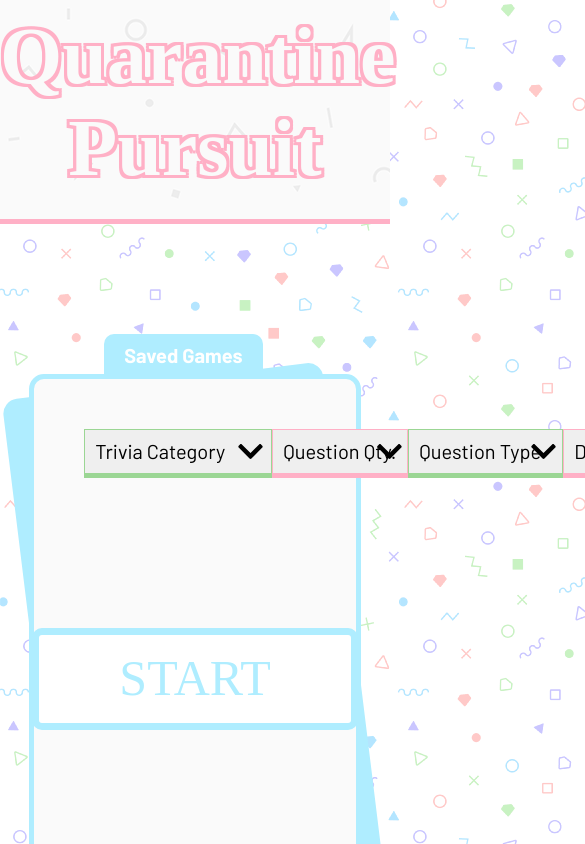
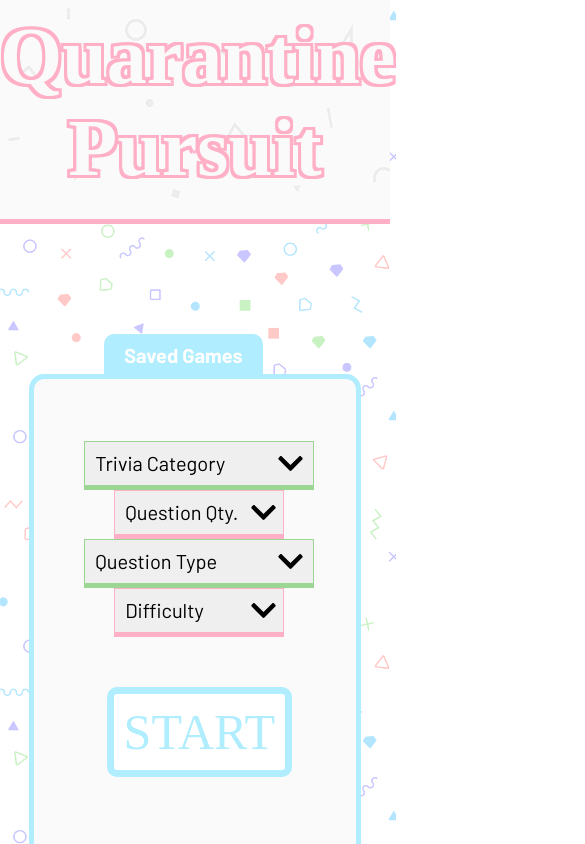
Before and after one commit to Quarantine-Pursuit/quarantineTrivia, a React (Create React App) app: page / in a window 390 px wide. Shown: the top 844 px of the page, 585 px wide, since content can reach past the window. Built offline with nearby package versions, Linux system fonts and the light colour scheme; a web font is replaced by a local one.

Commit message:
media query

```diff
--- a/src/App.css
+++ b/src/App.css
@@ -455,6 +455,66 @@ footer {
 /*    Responsive Styling     */
 /* ------------------------- */
 
+@media (max-width: 800px) {
+    .triviaContainer {
+        display: flex;
+        flex-wrap: wrap;
+        justify-content: center;
+        align-items: center;
+    }
+    .startGame {
+        margin-top: 50px;
+        height: 90px;
+        padding: 10px;
+    }
+    .select {
+        padding: 40px;
+    }
+
+    .triviaOptions {
+        flex-wrap: wrap;
+    }
+}
+
+@media (max-width: 590px) {
+    .triviaContainer {
+        height: 600px;
+        justify-content: space-evenly;
+        padding-top: 0;
+        flex-direction: column;
+    }
+
+    .triviaContainer::before {
+        content: none;
+    }
+
+    .gameNav {
+        min-width: 100%;
+    }
+
+    .questionBox {
+        padding-left: 0;
+    }
+    .gameMenu,
+    .counter {
+        padding-left: 0;
+        margin-left: 0;
+    }
+
+    .questionContainer {
+        margin-top: 0;
+    }
+
+    .submitAnswer {
+        margin: 30px auto 0;
+
+    }
+
+    h2 {
+        font-size: 1.2rem;
+    }
+}
+
 @media (max-width: 520px) {
     .popUp {
         height: 250px;
@@ -474,7 +534,45 @@ footer {
     }
 }
 
-@media (max-width: 360px) {
+@media (max-height: 500px) {
+    .popUp {
+        margin-top: 50px;
+    }
+}
+
+@media (max-width: 400px) {
+    h2 {
+        font-size: 1.15rem;
+    }
+
+    .question {
+        font-size: 0.8rem;
+    }
+
+    .gameMenu {
+        flex-direction: column;
+    }
+
+    .saveGame {
+        margin-right: 0;
+    }
+
+    .newGame {
+        margin-top: 20px;
+    }
+
+    label {
+        font-size: 0.8rem;
+    }
+
+
+}
+
+@media (max-width: 370px) {
+    .triviaContainer {
+        padding: 0 20px 20px;
+    }
+
     .popUp {
         height: 200px;
         padding: 55px 30px 30px 30px;
@@ -496,9 +594,3 @@ footer {
         padding: 0 10px;
     }
 }
-
-@media (max-height: 500px) {
-    .popUp {
-        margin-top: 50px;
-    }
-}
```
